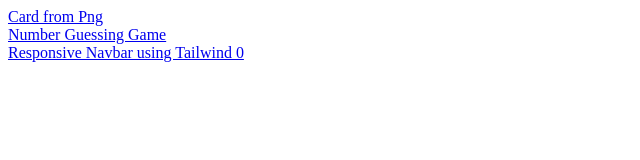
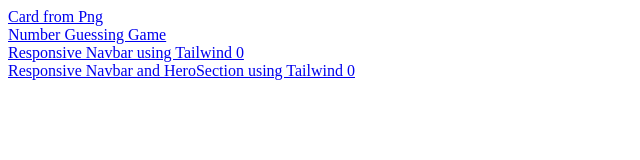
Before and after one commit to devShaharyar/practiceSnippets, a plain HTML site: page index.html in a window 1280 px wide. Shown: the whole page, without its empty margins (0-640 px from the left). Drawn offline with Linux system fonts and the light colour scheme.

Commit message:
updates in index.html

```diff
--- a/index.html
+++ b/index.html
@@ -10,6 +10,7 @@
         <a href="1-DesigningCardFromPng/index.html">Card from Png </a> <br>
         <a href="3-numberGuessingGame/xyz.html">Number Guessing Game</a> <br>
         <a href="4-responsiveTailwindNavbar0/index.html">Responsive Navbar using Tailwind 0</a> <br>
+        <a href="5-tailwindNavbarAndHeroSection/index.html">Responsive Navbar and HeroSection using Tailwind 0</a> <br>
     </div>
 </body>
 </html>
```
